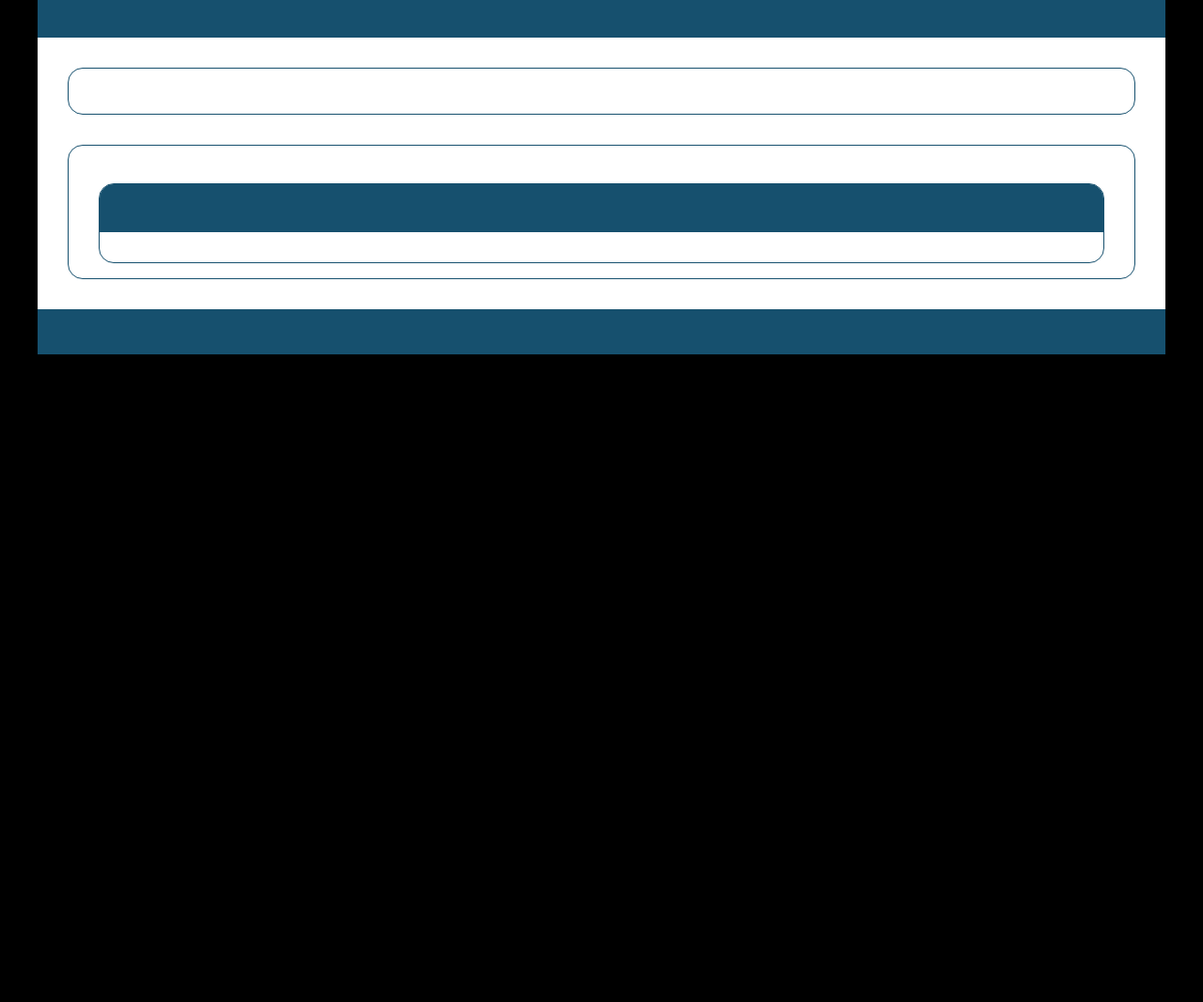
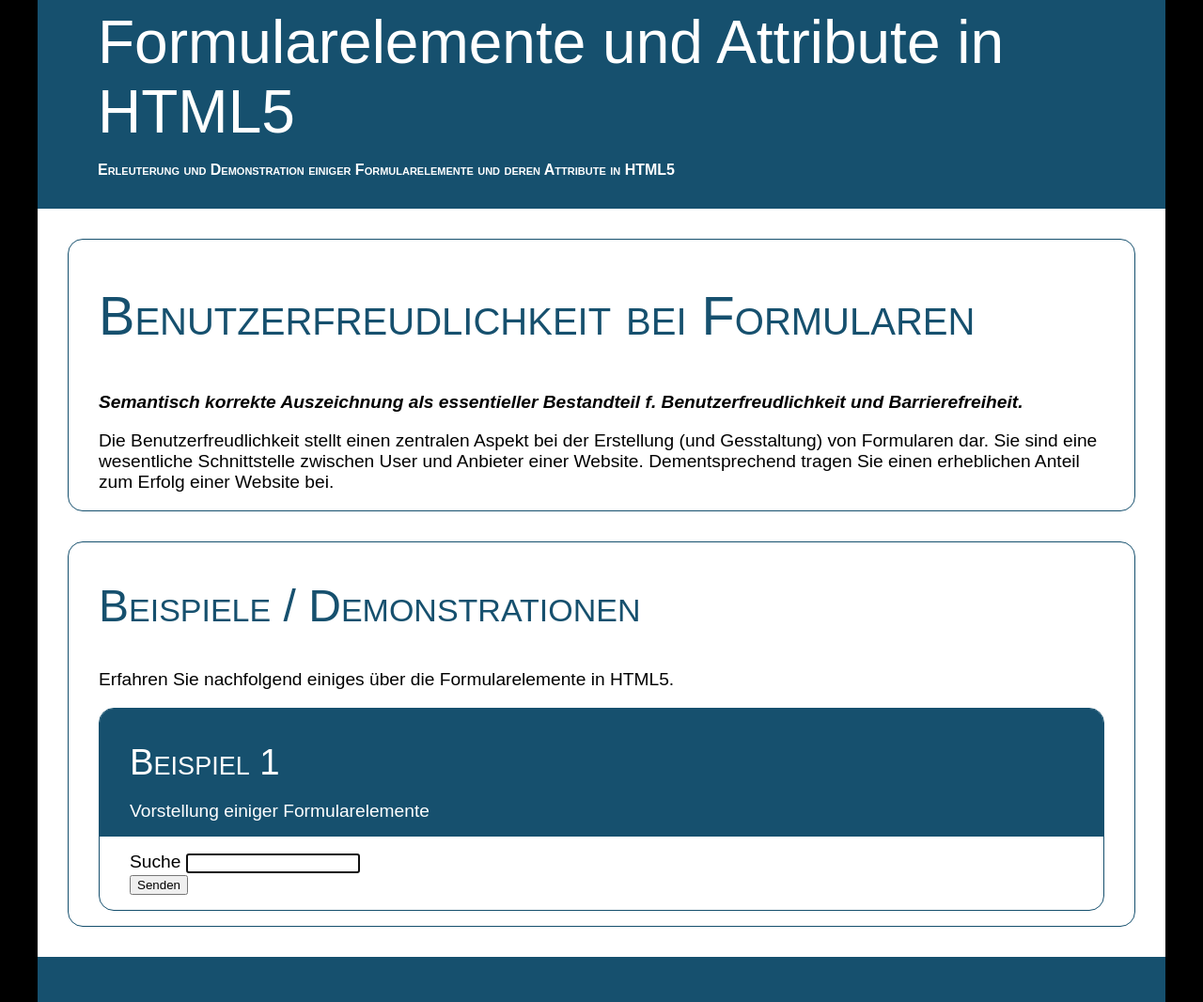
Before and after one commit to XIDV/formsInHTML5, a plain HTML site: page index.html in a window 1280 px wide. Shown: the part 40-1106 px from the top of the page at 94% size. Before the commit the page ends 800 px from the top, so only its background shows below. Drawn offline with Linux system fonts and the light colour scheme.

Commit message:
ersten Content hinzugefügt bla

```diff
--- a/index.html
+++ b/index.html
@@ -3,12 +3,12 @@
 
 <!--                                                      head-section -->
     <head>
-        <title><!-- INSERT TITLE HERE --></title>
+        <title>Formularelemente und Attribute in HTML5</title>
 
         <meta charset="utf-8">
         <meta name="viewport" content="width=device-width, initial-scale=1.0">
         <meta name="author" content="Sebastian Peschl">
-        <!-- <meta name="description" content=""> -->
+        <meta name="description" content="Erleuterung und Demonstration einiger Formularelemente und deren Attribute in HTML5">
         <meta name="generator" content="Visual Studio Code">
 
         <link rel="stylesheet" href="style.css">
@@ -19,8 +19,8 @@
     <body>
         <div id="pageWrapper">
             <header id="pageHeader">
-                <div id="headerTitle"><!-- INSERT HEADERTITLE HERE --></div>
-                <div id="headerSubtitle"><!-- INSERT SUBTITLE HERE --></div>
+                <div id="headerTitle">Formularelemente und Attribute in HTML5</div>
+                <div id="headerSubtitle">Erleuterung und Demonstration einiger Formularelemente und deren Attribute in HTML5</div>
             </header>
 
             <!-- <nav id="mainNav"></nav> -->
@@ -29,35 +29,48 @@
 
                 <section class="mainContent" id="primaryContent">
                     <header class="sectionHeader">
-                        <h1 class="sectionTitle"><!-- INSERT SECTIONTITLE HERE --></h1>
-                        <div class="sectionSubtitle"><!-- INSERT SUBTITLE HERE --></div>
+                        <h1 class="sectionTitle">Benutzerfreudlichkeit bei Formularen</h1>
+                        <div class="sectionSubtitle">Semantisch korrekte Auszeichnung als essentieller Bestandteil f. Benutzerfreudlichkeit und Barrierefreiheit.</div>
                     </header>
                     <div class="sectionContentText">
                         <p>
-                            <!-- INSERT CONTENT HERE -->
+                            Die Benutzerfreudlichkeit stellt einen zentralen Aspekt bei der Erstellung (und Gesstaltung) von Formularen dar. Sie sind eine wesentliche Schnittstelle zwischen User und Anbieter einer Website. Dementsprechend tragen Sie einen erheblichen Anteil zum Erfolg einer Website bei.
                         </p>
                     </div>
                 </section>
 
                 <section class="mainContent">
                     <header class="sectionHeader">
-                        <h2 class="sectionTitle"><!-- INSERT SECTIONTITLE HERE --></h2>
+                        <h2 class="sectionTitle">Beispiele / Demonstrationen</h2>
                         <div class="sectionSubtitle"><!-- INSERT SUBTITLE HERE --></div>
                     </header>
                     <div class="sectionContentText">
                         <p>
-                            <!-- INSERT CONTENT HERE -->
+                            Erfahren Sie nachfolgend einiges über die Formularelemente in HTML5.
                         </p>
                     </div>
                     <article class="demoBox">
                         <header class="demoBoxHeader">
-                            <h3 class="artTitle"><!-- INSERT ARTICLETITLE HERE --></h3>
-                            <div class="artSubtitle"><!-- INSERT SUBTITLE HERE --></div>
+                            <h3 class="artTitle">Beispiel 1</h3>
+                            <div class="artSubtitle">Vorstellung einiger Formularelemente</div>
                         </header>
                         <div class="sandboxContainer">
 
-                            <!-- INSERT STUFF FOR DEMONSTRATION HERE -->
+                            <form method="post" class="demoForm" id="bspl1" autocomplete="off">
+                                <div class="elementBox">
+                                    <label>Suche
+                                        <input type="search" name="search" id="search" autofocus>
+                                    </label>
 
+                                </div>
+
+                                <button type="submit" id="subBspl1Data" form="bspl1">Senden</button>
+                            </form>
+
+                            <dialog id="bspl1Output">
+                                <h3>Dialog</h3>
+                                <button type="button">Schließen</button>
+                            </dialog>
                         </div>
                     </article>
                 </section>
--- a/main.js
+++ b/main.js
@@ -1,3 +1,26 @@
 document.addEventListener('DOMContentLoaded', dcl => {
     console.log('Document is ready ...');
+
+    // document.querySelector('#subBspl1Data').addEventListener('click', e => {
+    //     e.preventDefault();
+    //     console.log(e);
+    // });
+
+    document.querySelector('#bspl1').addEventListener('submit', e => {
+        e.preventDefault();
+        const inputs = e.target.querySelectorAll('input');
+        inputs.forEach(input => {
+            console.log(input.value);
+        });
+        showOutputDialog(inputs, document.querySelector('#bspl1Output'));
+    });
+
 });
+
+
+function showOutputDialog(inputs, dialog) {
+    dialog.show();
+
+    console.log(dialog);
+
+}
```
